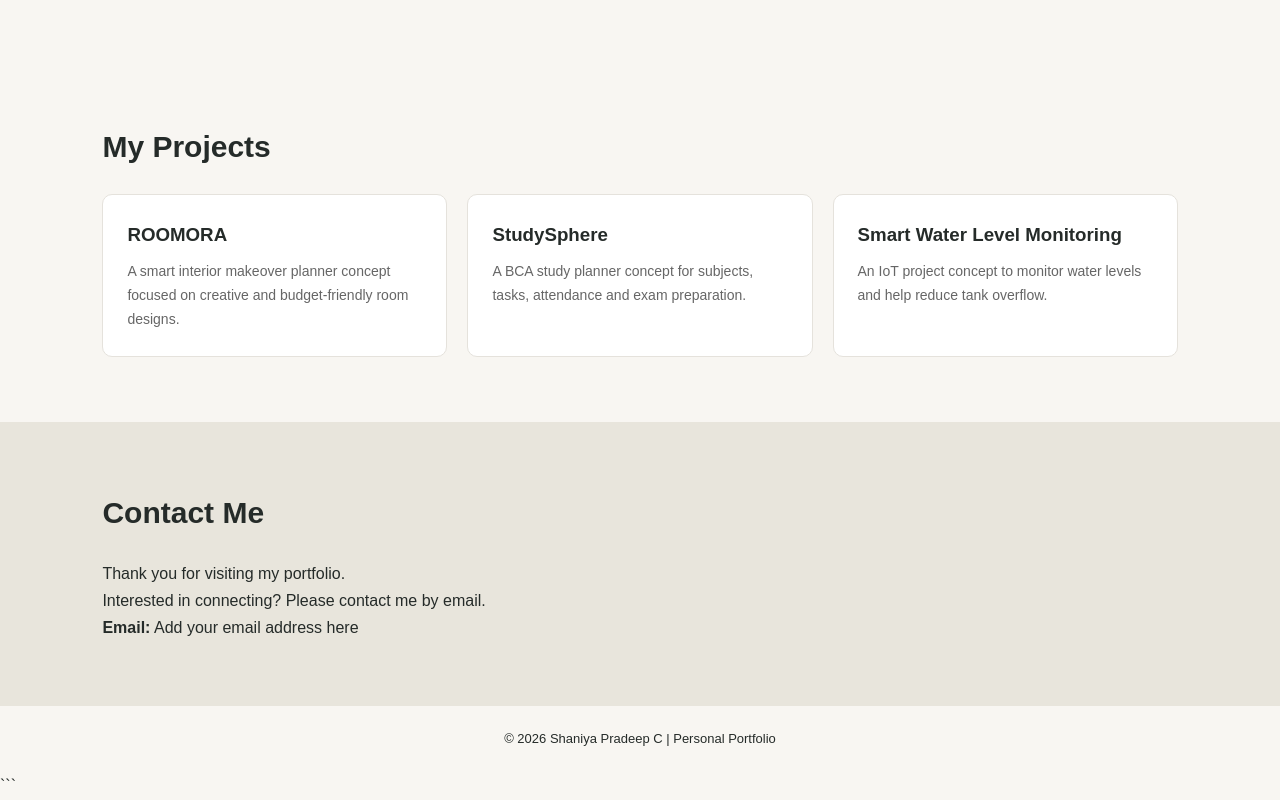
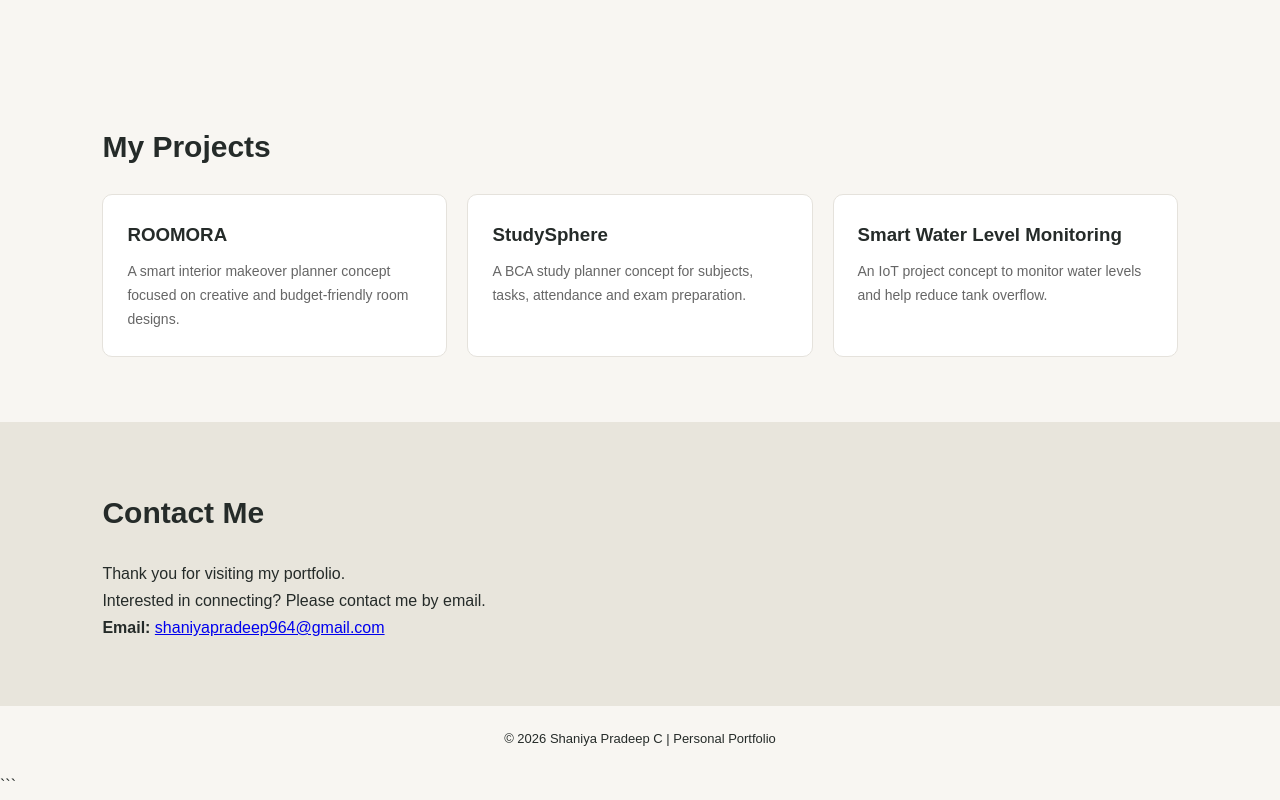
Before and after one commit to Shaniya-Pradeep/shaniya-portfolio, a plain HTML site: page index.html in a window 1280 px wide. Shown: the part 1707-2507 px from the top of the page. Drawn offline with Linux system fonts and the light colour scheme.

Commit message:
Update email contact information in index.html

```diff
--- a/index.html
+++ b/index.html
@@ -140,7 +140,7 @@
       <h2>Contact Me</h2>
       <p>Thank you for visiting my portfolio.</p>
       <p>Interested in connecting? Please contact me by email.</p>
-      <p><strong>Email:</strong> Add your email address here</p>
+      <p><strong>Email:</strong> <a href="mailto:shaniyapradeep964@gmail.com">shaniyapradeep964@gmail.com</a></p>
     </section>
   </main>
 
```
